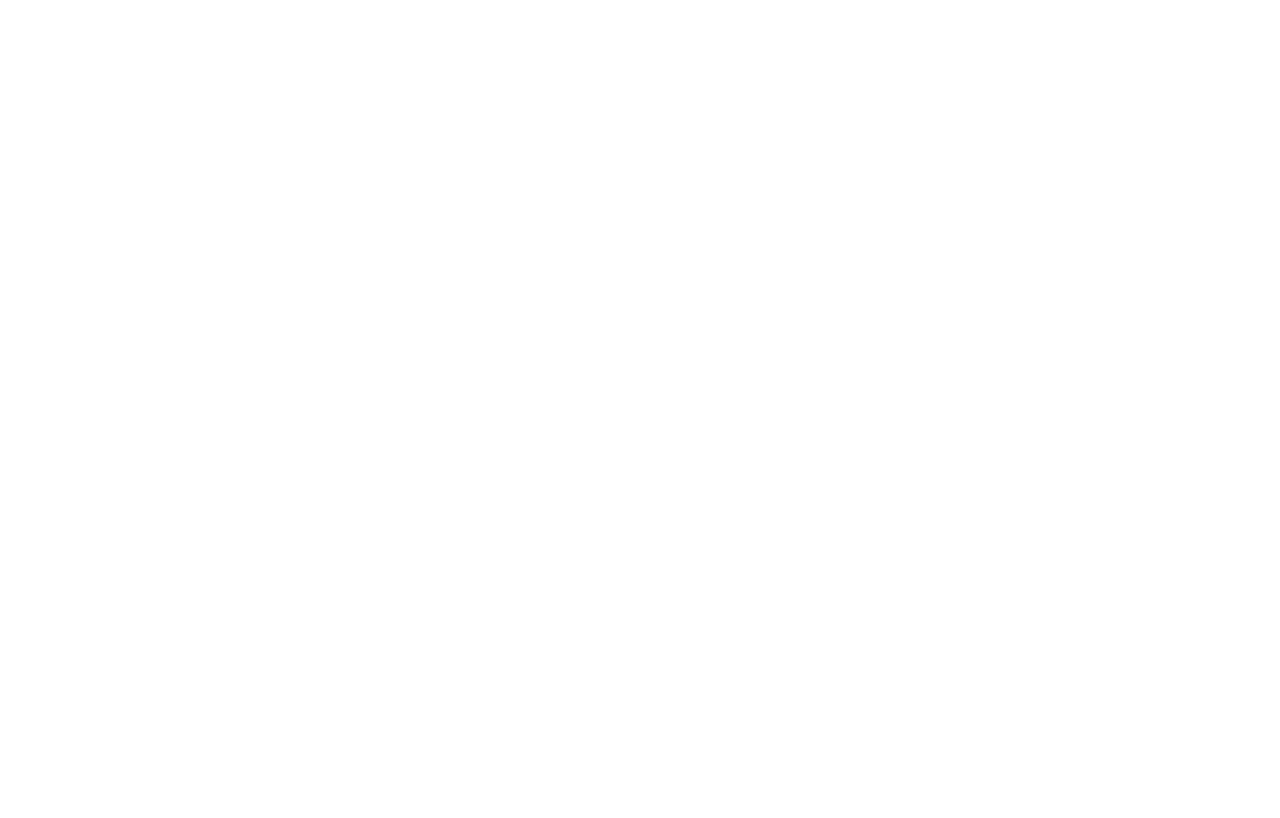
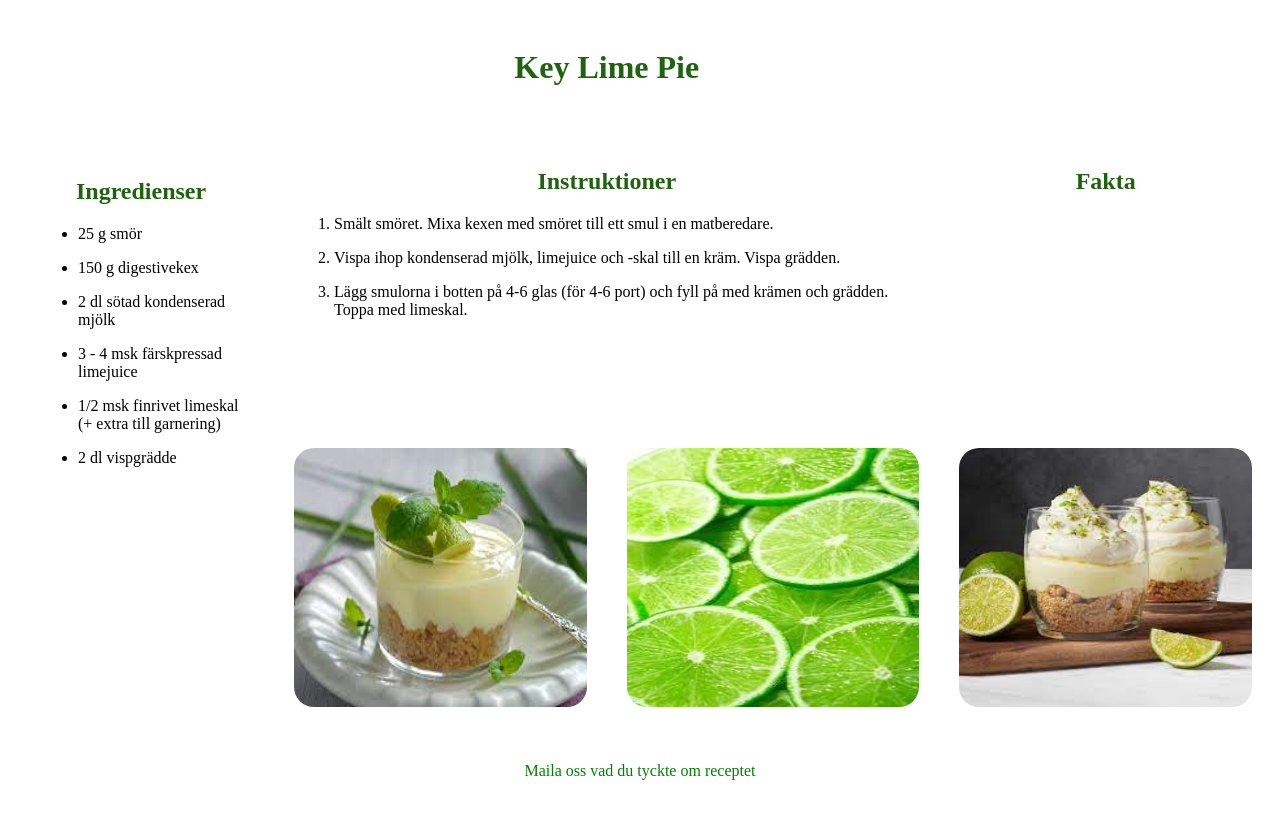
Before and after one commit to TE22A-andersson-tea/Projekt-1_Key_lime_pie, a plain HTML site: page index.html in a window 1280 px wide. Drawn offline with Linux system fonts and the light colour scheme.

Commit message:
fixat text, rundade hörn

```diff
--- a/index.html
+++ b/index.html
@@ -6,7 +6,55 @@
     <title>Document</title>
     <link rel="stylesheet" href="style.css">
 </head>
+
 <body>
+    <header>
+        <h1>Key Lime Pie</h1>
+    </header>
+
+    <div class = "Ingredienser">
+        <h2>Ingredienser</h2>
+        <ul>
+            <li>25 g smör</li>
+            <p></p>
+            <li>150 g digestivekex</li>
+            <p></p>
+            <li>2 dl sötad kondenserad mjölk</li>
+            <p></p>
+            <li>3 - 4 msk färskpressad limejuice</li>
+            <p></p>
+            <li>1/2 msk finrivet limeskal (+ extra till garnering)</li>
+            <p></p>
+            <li>2 dl vispgrädde</li>
+        </ul>
+    </div>
+
+    <div class = "Instruktioner">
+        <h2>Instruktioner</h2>
+       <ol>
+            <li>Smält smöret. Mixa kexen med smöret till ett smul i en matberedare.</li>
+            <p></p>
+            <li>Vispa ihop kondenserad mjölk, limejuice och -skal till en kräm. Vispa grädden.</li>
+            <p></p>
+            <li>Lägg smulorna i botten på 4-6 glas (för 4-6 port) och fyll på med krämen och grädden. Toppa med limeskal.</li>
+       </ol>
+    </div>
+
+    <div class = "Fakta">
+        <h2>Fakta</h2>
+        <p></p>
+        <p></p>
+        <p></p>
+        <p></p>
+    </div>
+
+    <div class = "Bild1"></div>
+    <div class = "Bild2"></div>
+    <div class = "Bild3"></div>
+
+    <footer>
+        <a href="mailto:">Maila oss vad du tyckte om receptet</a>
+    </footer>
 
 </body>
 </html>
--- a/style.css
+++ b/style.css
@@ -0,0 +1,104 @@
+body{
+    display: grid;
+    grid-template-columns: 0.8fr 1fr 1fr 1fr;
+    grid-template-rows: 0.5fr 2.5fr 2.5fr 0.5fr;
+    /*background-color: #80D088;*/
+    /*background-image: url(./img/key-ime-pie_img.jpg);
+    background-repeat: no-repeat;
+    background-size: cover;*/
+}
+
+h2{
+    text-align: center;
+    color: #1f630e;
+}
+
+header{
+    grid-column: 2/4;
+    grid-row: 1/2;
+    text-align: center;
+    background-color: white;
+    /*border: 2px solid green;*/
+    margin: 20px;
+    color: #1f630e;
+    border-radius: 20px;
+}
+
+.Ingredienser{
+    grid-column: 1/2;
+    grid-row: 2/4;
+    background-color: white;
+    /*border: 2px solid green;*/
+    padding: 10px;
+    margin: 20px;
+    border-radius: 20px;
+
+    /*display: flex;
+    justify-content: space-around;
+    flex-direction: column;*/
+}
+
+.Instruktioner{
+    grid-column: 2/4;
+    grid-row: 2/3;
+    background-color: white;
+    /*border: 2px solid green;*/
+    margin: 20px;
+    border-radius: 20px;
+}
+
+.Fakta{
+    grid-column: 4/5;
+    grid-row: 2/3;
+    text-align: center;
+    background-color: white;
+    /*border: 2px solid green;*/
+    margin: 20px;
+    border-radius: 20px;
+}
+
+.Bild1{
+    grid-column: 2/3;
+    grid-row: 3/4;
+    background-image: url(./img/Key.lime.pie.jpg);
+    /*border: 2px solid green;*/
+    margin: 20px;
+    background-position: center;
+    background-size: 100% 100%;
+    border-radius: 20px;
+}
+.Bild2{
+    grid-column: 3/4;
+    grid-row: 3/4;
+    background-image: url(./img/Lime_aesthetic.jpg);
+    /*border: 2px solid green;*/
+    margin: 20px;
+    background-position: center;
+    background-size: 100% 100%;
+    border-radius: 20px;
+}
+.Bild3{
+    grid-column: 4/5;
+    grid-row: 3/4;
+    background-image: url(./img/nedladdning.key.lime.jpg);
+   /*border: 2px solid green;*/
+    margin: 20px;
+    background-position: center;
+    background-size: 100% 100%;
+    border-radius: 20px;
+}
+
+footer{
+    grid-column: 1/5;
+    grid-row: 4/5;
+    text-align: center;
+    background-color: white;
+    /*border: 2px solid green;*/
+    padding: 15px;
+    margin: 20px;
+    border-radius: 20px;
+}
+a{
+    text-decoration: none;
+    color: green;
+}
```
Also changed, not shown: img/Key.lime.pie.jpg (added), img/Lime_aesthetic.jpg (added), img/key-ime-pie_img.jpg (added), img/nedladdning.key.lime.jpg (added).
